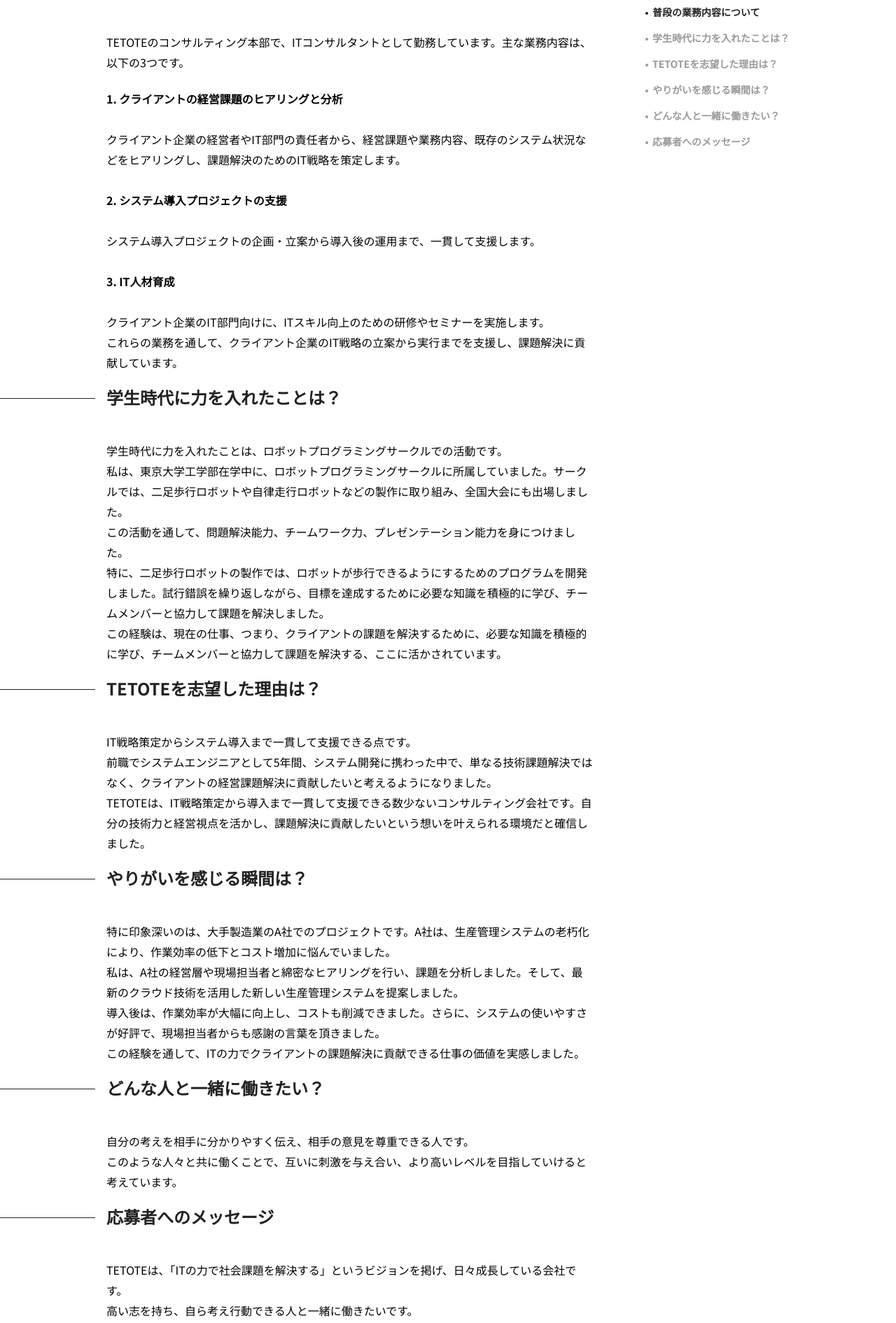
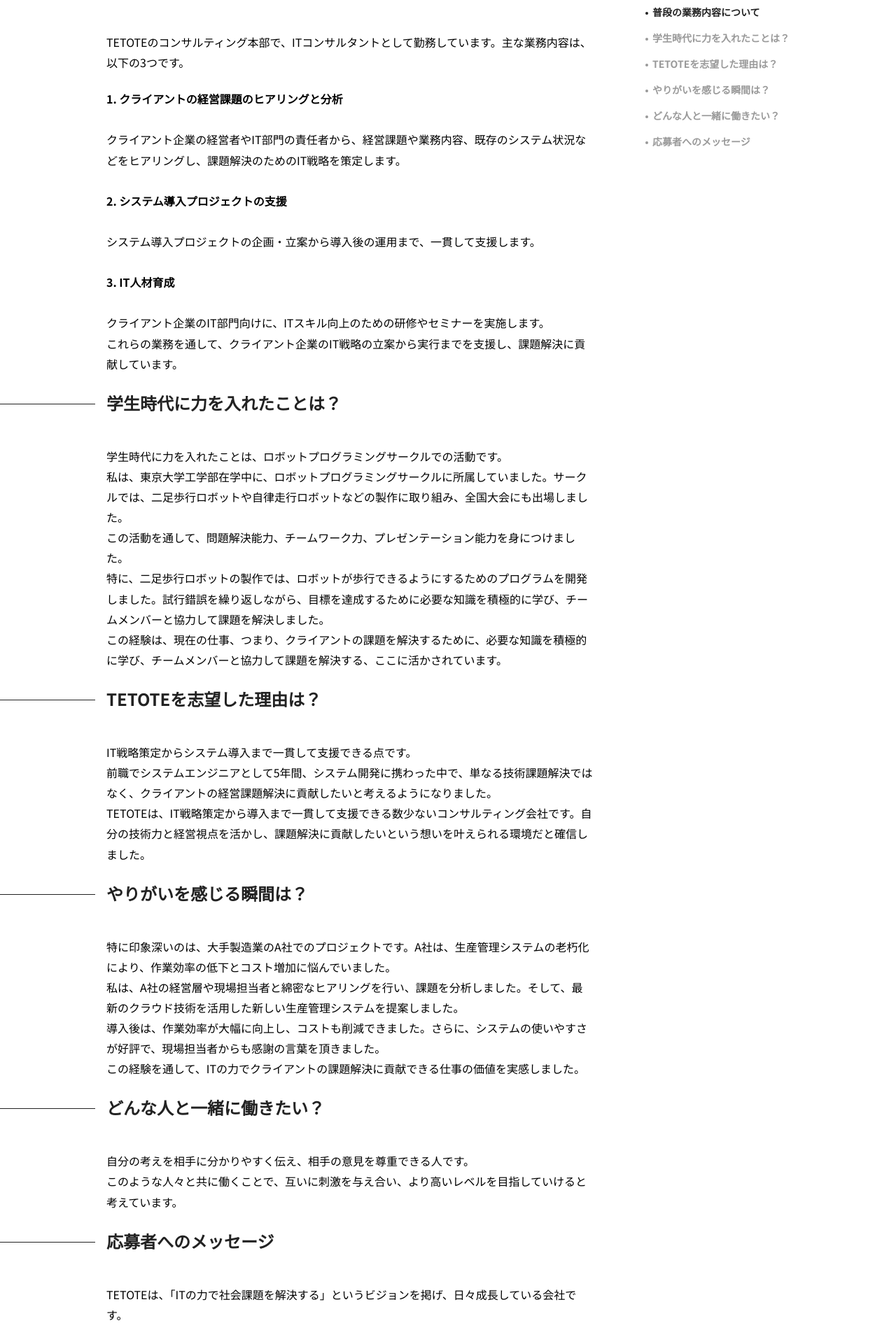
Before and after one commit to Yosshiii43/tetote, a PHP site: page /single-staff.html in a window 1280 px wide. Shown: the part 755-2646 px from the top of the page at 70% size. Run offline with PHP 8.4, Linux system fonts and the light colour scheme; style sheets or scripts are compiled from the project's sources; some web fonts are replaced.

Commit message:
update:h2

```diff
--- a/scss/object/project/_staffMain.scss
+++ b/scss/object/project/_staffMain.scss
@@ -57,21 +57,20 @@
     }
 
     h2 {
-      color: $color-text;
-      font-size: rem(24);
-      font-weight: 700;
-      line-height: 1;
-      margin-top: rem(23);
-      margin-bottom: rem(50);
-    }
+        font-size: rclamp(20, 24, 375, 768);
+        font-weight: 700;
+        line-height: 1.5;
+        margin-top: calc(rem(23) - rclamp(5, 6, 375, 768));
+        margin-bottom: calc(rem(50) - rclamp(5, 6, 375, 768));
+      }
 
     p {
       color: $color-black;
       font-size: rem(16);
-      line-height: rem(29);
+      line-height: 1.82
     }
 
-    p.block {
+    p.bold {
       font-weight: 700;
     }
 
--- a/single-staff.html
+++ b/single-staff.html
@@ -111,15 +111,15 @@
             </div>
 
             <div>
-              <p class="block">1. クライアントの経営課題のヒアリングと分析</p>
+              <p class="bold">1. クライアントの経営課題のヒアリングと分析</p>
               <p>　</p>
               <p>クライアント企業の経営者やIT部門の責任者から、経営課題や業務内容、既存のシステム状況などをヒアリングし、課題解決のためのIT戦略を策定します。</p>
               <p>　</p>
-              <p class="block">2. システム導入プロジェクトの支援</p>
+              <p class="bold">2. システム導入プロジェクトの支援</p>
               <p>　</p>
               <p>システム導入プロジェクトの企画・立案から導入後の運用まで、一貫して支援します。</p>
               <p>　</p>
-              <p class="block">3. IT人材育成</p>
+              <p class="bold">3. IT人材育成</p>
               <p>　</p>
               <p>クライアント企業のIT部門向けに、ITスキル向上のための研修やセミナーを実施します。</p>
               <p>これらの業務を通して、クライアント企業のIT戦略の立案から実行までを支援し、課題解決に貢献しています。</p>
```
